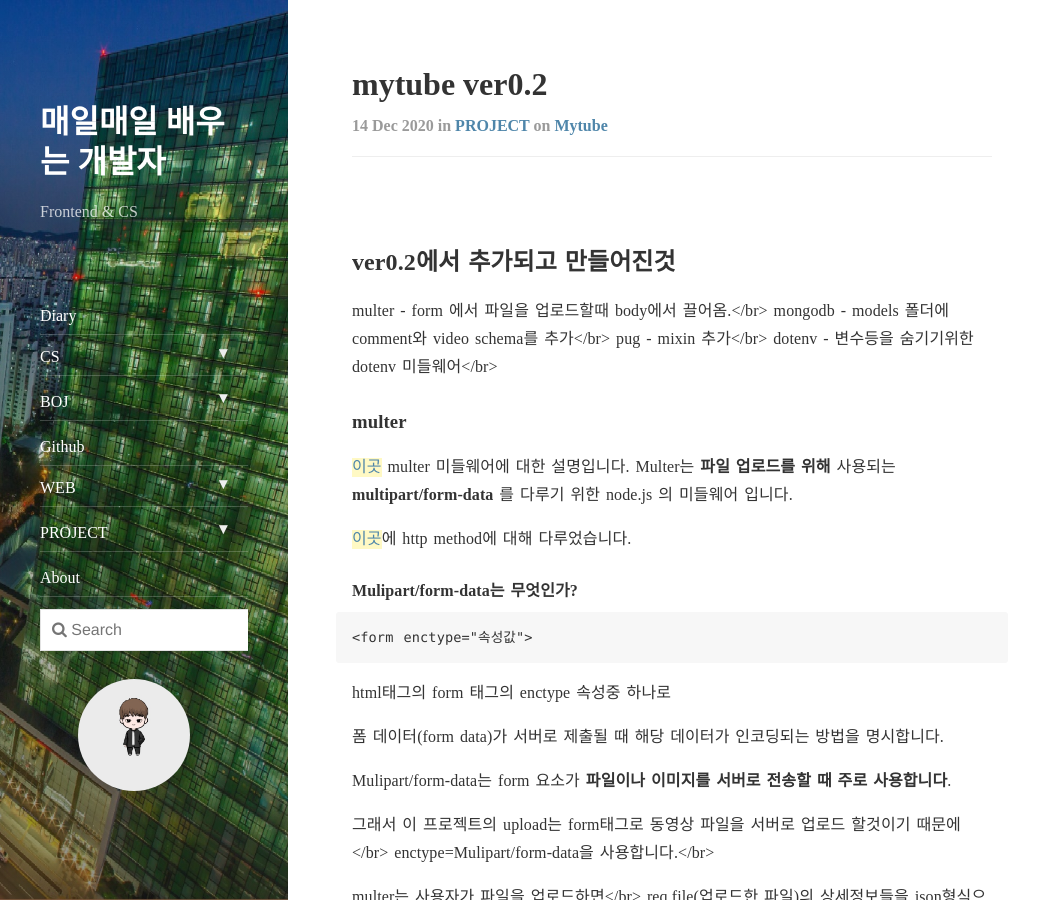
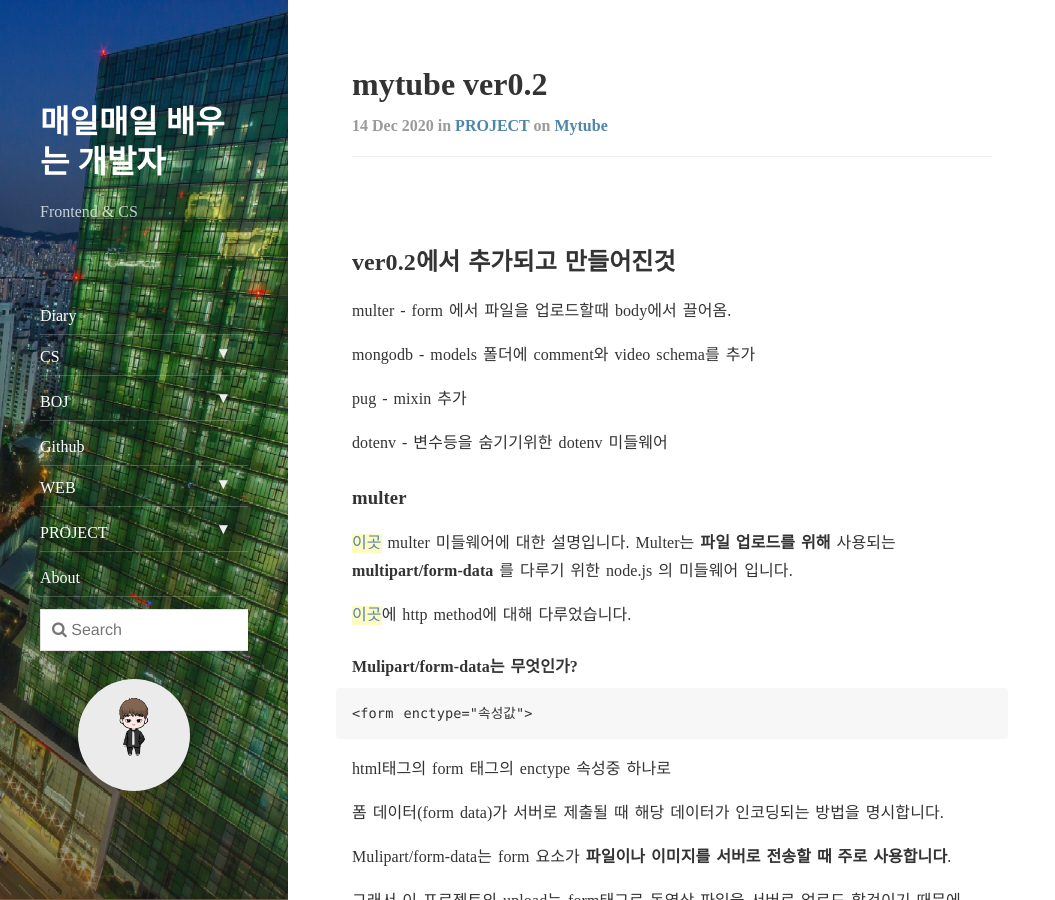
Before and after one commit to erurang/erurang.github.io, a Jekyll site: the page built from _posts/2020-12-14-pro-mytube02.md, in a window 1280 px wide and 900 px high. Shown: the whole window, without its empty margins (0-1055 px from the left). Built offline with Jekyll 4.4.1, drawn with Linux system fonts in a browser that asks for light colours; nearby versions of some CDN libraries; comment, search, counter and statistics services are not loaded; some of the changed text lies outside the part shown.

Commit message:
mytube0.2 edit

```diff
--- a/_posts/2020-12-14-pro-mytube02.md
+++ b/_posts/2020-12-14-pro-mytube02.md
@@ -10,10 +10,13 @@ comments: true
 
 ## ver0.2에서 추가되고 만들어진것
 
-multer - form 에서 파일을 업로드할때 body에서 끌어옴.</br>
-mongodb - models 폴더에 comment와 video schema를 추가</br>
-pug - mixin 추가</br>
-dotenv - 변수등을 숨기기위한 dotenv 미들웨어</br>
+multer - form 에서 파일을 업로드할때 body에서 끌어옴.
+
+mongodb - models 폴더에 comment와 video schema를 추가
+
+pug - mixin 추가
+
+dotenv - 변수등을 숨기기위한 dotenv 미들웨어
 
 ### multer
 
@@ -33,17 +36,20 @@ html태그의 form 태그의 enctype 속성중 하나로
 
 Mulipart/form-data는 form 요소가 **파일이나 이미지를 서버로 전송할 때 주로 사용합니다**.
 
-그래서 이 프로젝트의 upload는 form태그로 동영상 파일을 서버로 업로드 할것이기 때문에 </br>
-enctype=Mulipart/form-data을 사용합니다.</br>
+그래서 이 프로젝트의 upload는 form태그로 동영상 파일을 서버로 업로드 할것이기 때문에
 
-multer는 사용자가 파일을 업로드하면</br>
+enctype=Mulipart/form-data을 사용합니다.
+
+multer는 사용자가 파일을 업로드하면
+
 req.file(업로드한 파일)의 상세정보들을 json형식으로 돌려줍니다.
 
 multer를 사용하지 않으면 사용자가 upload한 파일을 상세정보를 알수없습니다.</br>
 상세정보를 알기위해 우린 multer를 사용합니다.
 
+multer를 사용하지 않으면 console.log(req)에 file object는 존재하지 않는것을 볼수 있습니다.
+
 **multer사용후 console.log(req)의 결과**</br>
-multer를 사용하지 않으면 console.log(req)에 file object는 존재하지 않는것을 볼수 있습니다.
 <img width="420" alt="스크린샷 2020-12-15 오전 11 46 43" src="https://user-images.githubusercontent.com/56789064/102161736-34cc0080-3ecb-11eb-8dc5-c0d15ffb6534.png">
 
 ### videocontorller.js
```
